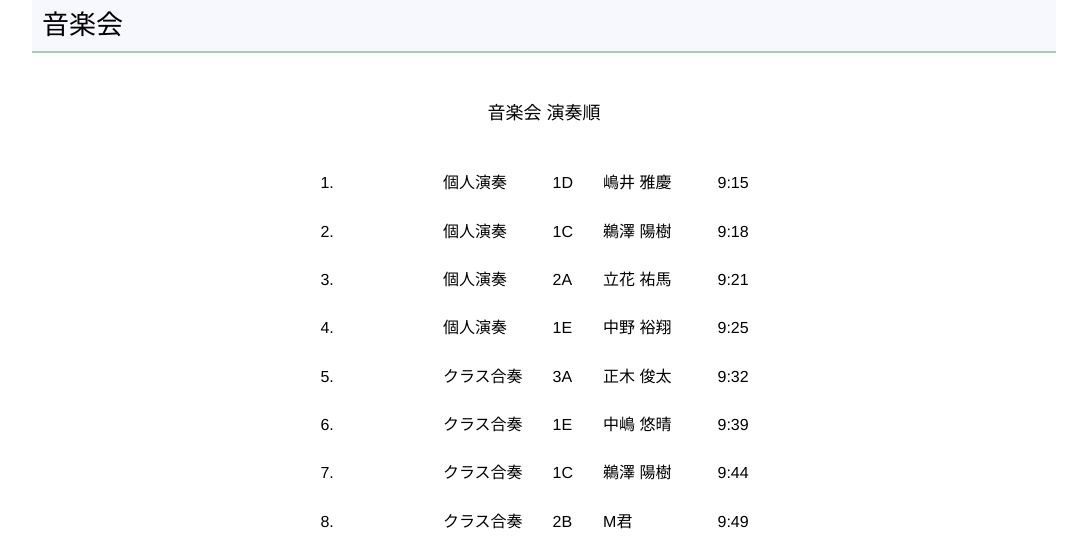
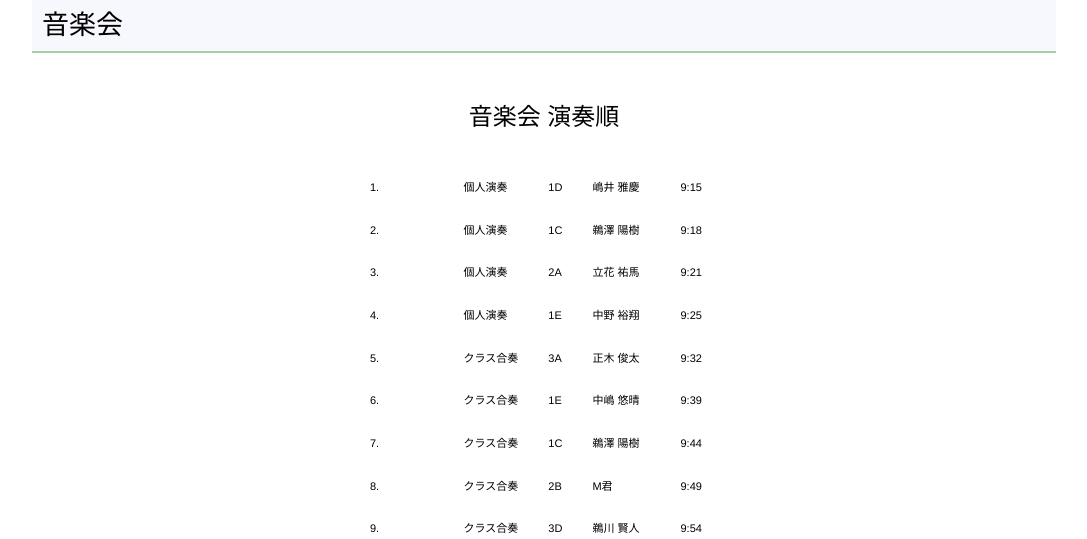
Before and after one commit to Haru18Mori/koyo_test, a Django app: page /music in a window 1280 px wide. Shown: the part 96-635 px from the top of the page, without its empty margins (96-1183 px from the left). Run offline with Django 4.2, Linux system fonts and the light colour scheme; style sheets or scripts are compiled from the project's sources; some web fonts are replaced.

Commit message:
音楽会のやつずらしました

```diff
--- a/main/static/main/css/music.css
+++ b/main/static/main/css/music.css
@@ -4,10 +4,10 @@
   align-items: center;
 }
 .table_name {
-  font-size: 18px;
+  font-size: x-large;
   margin-bottom: 30px;
 }
 .table td {
-  font-size: 16px;
+  font-size: 11px;
   padding: 20px 20px 10px 10px;
 }/*# sourceMappingURL=music.css.map */
--- a/main/static/main/css/music.scss
+++ b/main/static/main/css/music.scss
@@ -5,11 +5,11 @@
 
 
     &_name {
-        font-size: 18px;
+        font-size: x-large;
         margin-bottom: 30px;
     }
     td {
-        font-size: 16px;
+        font-size: 11px;
         padding: 20px 20px 10px 10px;
 
     }
```
Also changed, not shown: 3 other files.
